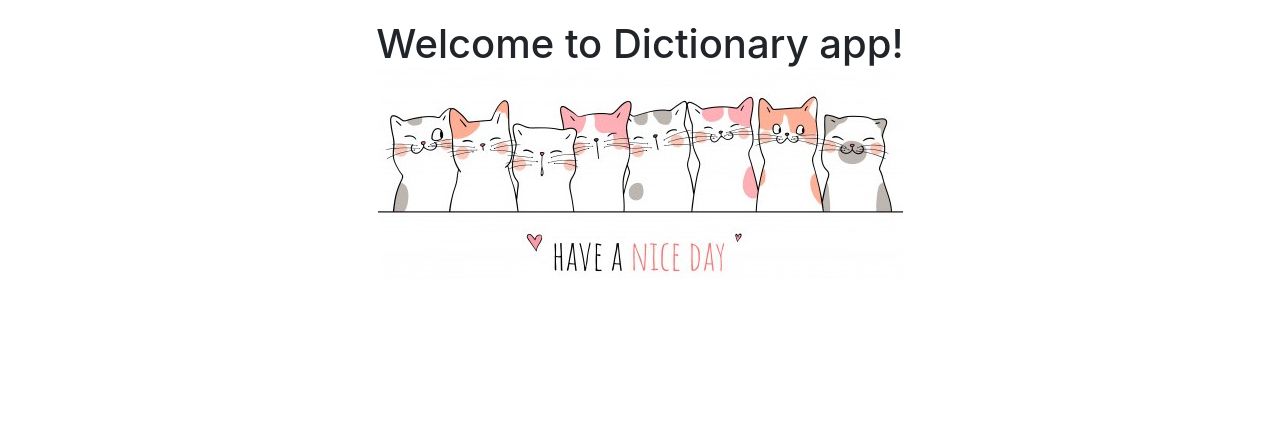
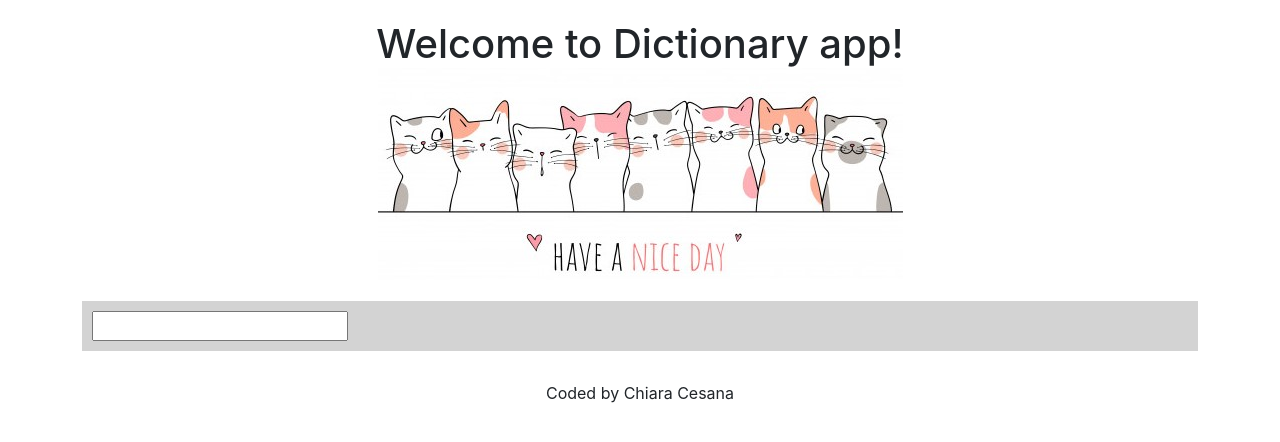
Before and after one commit to ChiaCesa/dictionary-project, a React (Create React App) app: page / in a window 1280 px wide. Shown: the top 442 px of the page. Built offline with nearby package versions, Linux system fonts and the light colour scheme.

Commit message:
search engine

```diff
--- a/src/App.css
+++ b/src/App.css
@@ -8,3 +8,6 @@
   margin: 0 auto;
   text-align: center;
 }
+footer{
+  margin: 30px 0;
+}
--- a/src/App.js
+++ b/src/App.js
@@ -1,14 +1,20 @@
 import catBanner from './catBanner.jpg';
 import './App.css';
+import Dictionary from "./Dictionary.js";
 
 export default function App() {
   return (
     <div className="App">
+      <div className="container">
       <header className="App-header">
        <h1> Welcome to Dictionary app!</h1>
         <img src={catBanner} className="App-logo" alt="logo" />
-
       </header>
+      <main>
+        <Dictionary />
+      </main>
+      <footer className="text-center">Coded by Chiara Cesana</footer>
+      </div>
     </div>
   );
 }
--- /dev/null
+++ b/src/Dictionary.css
@@ -0,0 +1,4 @@
+.Dictionary{
+    background-color: lightgray;
+    padding: 10px;
+}
--- /dev/null
+++ b/src/Dictionary.js
@@ -0,0 +1,23 @@
+import React , {useState}from "react";
+import "./Dictionary.css";
+
+export default function Dictionary(){
+    let [keyword, setKeyword] = useState("");
+
+    function search(event){
+    event.preventDefault();
+    alert(`Searching for ${keyword}`);
+}
+
+function handleKeywordChange(event){
+    setKeyword(event.target.value);
+}
+
+    return (
+        <div className="Dictionary">
+          <form onSubmit={search}>
+              <input type="search"  onChange={handleKeywordChange}/>
+          </form>
+        </div>
+    );
+}
```
